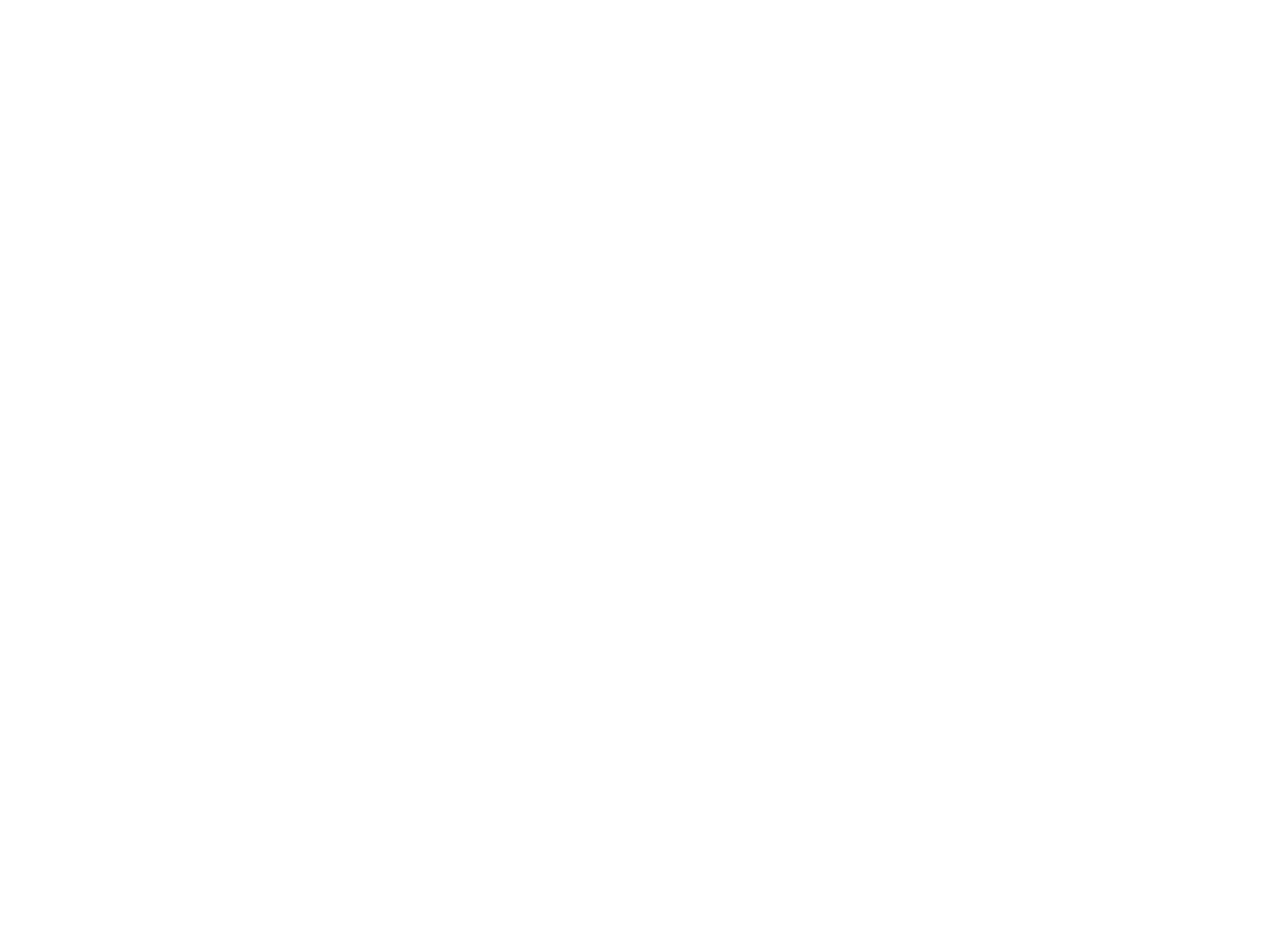
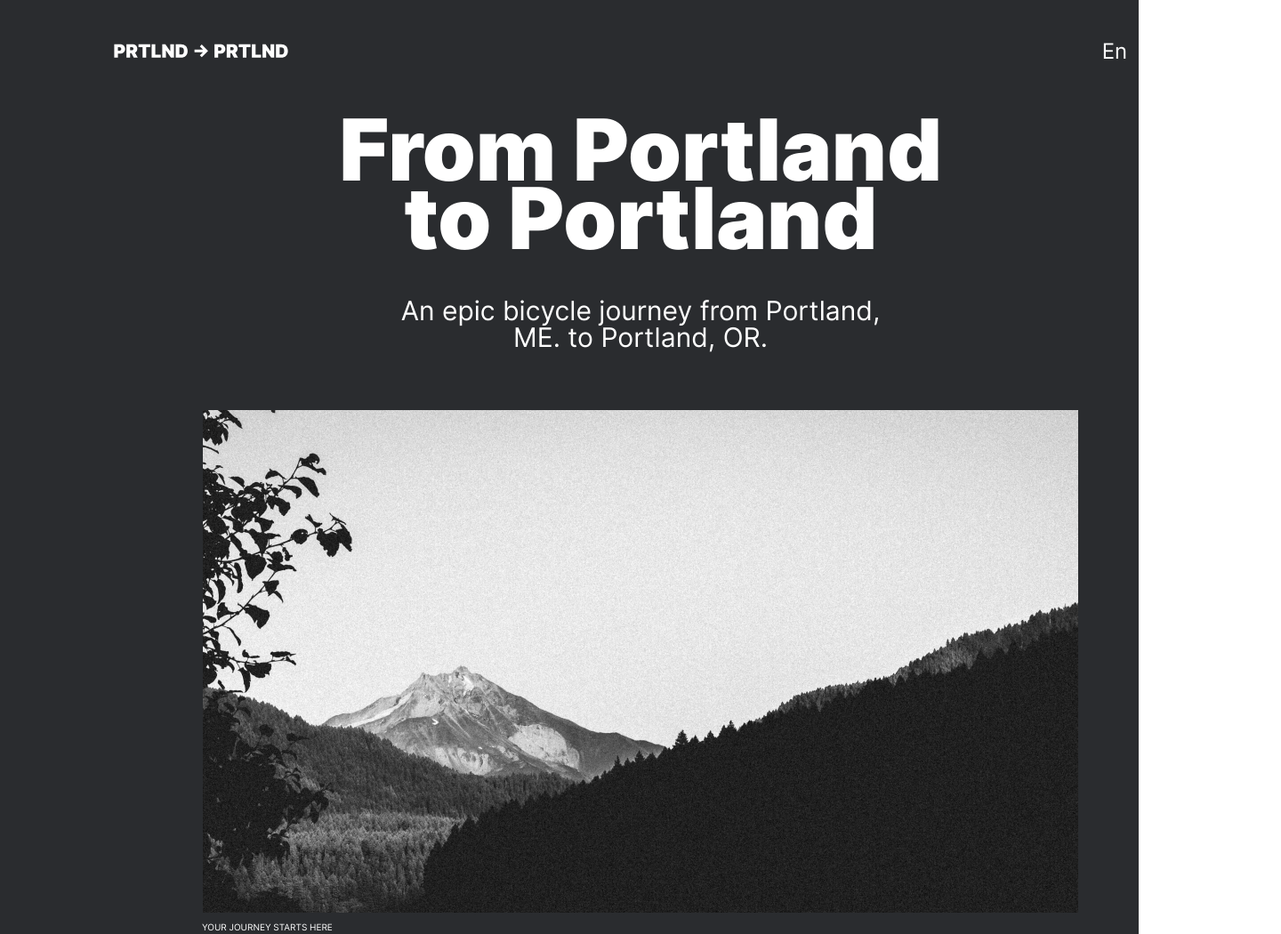
Before and after one commit to jimiryquai/web_project_3, a plain HTML site: page index.html in a window 1280 px wide. Shown: the top 1050 px of the page at 89% size, 1440 px wide, since content can reach past the window. Before the commit the page ends 800 px from the top, so only its background shows below. Drawn offline with Linux system fonts and the light colour scheme.

Commit message:
Added header section

```diff
--- /dev/null
+++ b/blocks/header/__container-link/header__container-link.css
@@ -0,0 +1,11 @@
+.header__container-link {
+    text-decoration: none;
+    color: #fff;
+    font-style: normal;
+    font-size: 1.5rem;
+    line-height: .8;
+}
+
+.header__container-link:focus {
+    text-decoration-line: underline;
+}
--- /dev/null
+++ b/blocks/header/__container-list-item/header__container-list-item.css
@@ -0,0 +1,7 @@
+.header__container-list-item {
+    margin-right: 18px;
+}
+
+.header__container-list-item:last-of-type {
+    margin-right: 0;
+}
--- /dev/null
+++ b/blocks/header/__container-list/header__container__list.css
@@ -0,0 +1,6 @@
+.header__container-list {
+    list-style: none;
+    padding-left: 0;
+    display: flex;
+    margin: 48px 0 0;
+}
--- /dev/null
+++ b/blocks/header/__container/header__container.css
@@ -0,0 +1,5 @@
+.header__container {
+    display: flex;
+    justify-content: space-between;
+    margin: 0 128px;
+}
--- /dev/null
+++ b/blocks/header/__image-caption/header__image-caption.css
@@ -0,0 +1,10 @@
+.header__image-caption {
+    display: flex;
+    width: 636px;
+    margin: 0 577px 0 227px;
+    text-transform: uppercase;
+    font-weight: 400;
+    font-style: normal;
+    font-size: 0.625rem;
+    line-height: 1;
+}
--- /dev/null
+++ b/blocks/header/__image-container/header__image-container.css
@@ -0,0 +1,7 @@
+.header__image-container {
+    display: flex;
+    justify-content: center;
+    align-items: center;
+    flex-direction: column;
+    margin: 0;
+}
--- /dev/null
+++ b/blocks/header/__image/header__image.css
@@ -0,0 +1,7 @@
+.header__image {
+    width: 984px;
+    height: 565px;
+    max-width: 100%;
+    display: block;
+    margin: 67px auto 11px;
+}
--- /dev/null
+++ b/blocks/header/__subtitle/header__subtitle.css
@@ -0,0 +1,9 @@
+.header__subtitle {
+    margin: 0 auto;
+    font-style: regular;
+    font-size: 1.875rem;
+    line-height: 1;
+    font-weight: 400;
+    text-align: center;
+    width: 583px;
+}
--- /dev/null
+++ b/blocks/header/__title/header__title.css
@@ -0,0 +1,9 @@
+.header__title {
+    margin: 50px auto;
+    font-style:  normal;
+    font-weight: 900;
+    font-size: 6rem;
+    line-height: .8;
+    width: 782px;
+    text-align: center;
+}
--- /dev/null
+++ b/blocks/header/header.css
@@ -0,0 +1,15 @@
+@import url(./__container/header__container.css);
+@import url(./__container-list/header__container__list.css);
+@import url(./__container-list-item/header__container-list-item.css);
+@import url(./__container-link/header__container-link.css);
+@import url(./__title/header__title.css);
+@import url(./__subtitle/header__subtitle.css);
+@import url(./__image-container/header__image-container.css);
+@import url(./__image/header__image.css);
+@import url(./__image-caption/header__image-caption.css);
+
+.header {
+    display: flex;
+    flex-direction: column;
+    padding-bottom: 80px;
+}
--- /dev/null
+++ b/blocks/logo/logo.css
@@ -0,0 +1,3 @@
+.logo {
+    margin-top: 34px;
+}
--- /dev/null
+++ b/blocks/page/page.css
@@ -0,0 +1,9 @@
+.page {
+    max-width: 1600px;
+    margin: 0 auto;
+    /* this ensures that all content is centered on screens wider than 1600px */
+    font-family: 'Inter', Arial, sans-serif;
+    background-color: #2A2C2F;
+    color: #fff;
+    display: grid;
+}
--- a/index.html
+++ b/index.html
@@ -4,8 +4,39 @@
     <meta charset="UTF-8">
     <meta name="viewport" content="width=device-width, initial-scale=1.0">
     <title>From Portland To Portland</title>
+    <link rel="stylesheet" href="./pages/index.css">
 </head>
 <body>
-
+    <div class="page">
+        <header class="header">
+            <div class="header__container">
+                <svg class="logo" width="196" height="46" viewBox="0 0 225 18" fill="none" xmlns="http://www.w3.org/2000/svg">
+                    <path d="M0.480469 18.0004H5.2191V12.8186H7.8441C11.8242 12.8186 14.4918 10.4749 14.4918 6.71635C14.4918 3.00044 11.8924 0.545898 8.01456 0.545898H0.480469V18.0004ZM5.2191 9.13681V4.32999H6.88956C8.55149 4.32999 9.54865 5.21635 9.54865 6.71635C9.54865 8.20783 8.55149 9.13681 6.88956 9.13681H5.2191Z" fill="white"/>
+                    <path d="M16.2305 18.0004H20.9691V12.2391H22.6055L25.6737 18.0004H30.8214L27.2759 11.4891C29.1339 10.5942 30.2418 8.89817 30.2418 6.47772C30.2418 2.76181 27.6424 0.545898 23.7646 0.545898H16.2305V18.0004ZM20.9691 8.55726V4.32999H22.6396C24.3015 4.32999 25.2987 4.97772 25.2987 6.47772C25.2987 7.96919 24.3015 8.55726 22.6396 8.55726H20.9691Z" fill="white"/>
+                    <path d="M31.7844 4.36408H37.0344V18.0004H41.7049V4.36408H46.9549V0.545898H31.7844V4.36408Z" fill="white"/>
+                    <path d="M48.7383 18.0004H60.5337V14.1823H53.4769V0.545898H48.7383V18.0004Z" fill="white"/>
+                    <path d="M77.5515 0.545898H72.8129V9.68226H72.6765L66.4719 0.545898H62.4492V18.0004H67.1879V8.82999H67.2901L73.5969 18.0004H77.5515V0.545898Z" fill="white"/>
+                    <path d="M86.5089 18.0004C91.8271 18.0004 95.2021 14.7277 95.2021 9.27317C95.2021 3.81863 91.8271 0.545898 86.4407 0.545898H79.793V18.0004H86.5089ZM84.5316 13.9777V4.56863H86.2021C88.9293 4.56863 90.4293 5.62544 90.4293 9.27317C90.4293 12.9209 88.9293 13.9777 86.3384 13.9777H84.5316Z" fill="white"/>
+                    <path d="M113.409 17.455L121.591 9.27317L113.409 1.09135L110.988 3.49476L114.994 7.50044H104.051V11.0459H114.994L110.988 15.0345L113.409 17.455Z" fill="white"/>
+                    <path d="M129.855 18.0004H134.594V12.8186H137.219C141.199 12.8186 143.867 10.4749 143.867 6.71635C143.867 3.00044 141.267 0.545898 137.39 0.545898H129.855V18.0004ZM134.594 9.13681V4.32999H136.265C137.926 4.32999 138.924 5.21635 138.924 6.71635C138.924 8.20783 137.926 9.13681 136.265 9.13681H134.594Z" fill="white"/>
+                    <path d="M145.605 18.0004H150.344V12.2391H151.98L155.049 18.0004H160.196L156.651 11.4891C158.509 10.5942 159.617 8.89817 159.617 6.47772C159.617 2.76181 157.017 0.545898 153.14 0.545898H145.605V18.0004ZM150.344 8.55726V4.32999H152.015C153.676 4.32999 154.674 4.97772 154.674 6.47772C154.674 7.96919 153.676 8.55726 152.015 8.55726H150.344Z" fill="white"/>
+                    <path d="M161.159 4.36408H166.409V18.0004H171.08V4.36408H176.33V0.545898H161.159V4.36408Z" fill="white"/>
+                    <path d="M178.113 18.0004H189.909V14.1823H182.852V0.545898H178.113V18.0004Z" fill="white"/>
+                    <path d="M206.926 0.545898H202.188V9.68226H202.051L195.847 0.545898H191.824V18.0004H196.563V8.82999H196.665L202.972 18.0004H206.926V0.545898Z" fill="white"/>
+                    <path d="M215.884 18.0004C221.202 18.0004 224.577 14.7277 224.577 9.27317C224.577 3.81863 221.202 0.545898 215.816 0.545898H209.168V18.0004H215.884ZM213.907 13.9777V4.56863H215.577C218.304 4.56863 219.804 5.62544 219.804 9.27317C219.804 12.9209 218.304 13.9777 215.713 13.9777H213.907Z" fill="white"/>
+                    </svg>
+                <ul class="header__container-list">
+                    <li class="header__container-list-item"><a class="header__container-link" href="#">En</a></li>
+                    <li class="header__container-list-item"><a class="header__container-link" href="#">Es</a></li>
+                </ul>
+            </div>
+            <h1 class="header__title">From Portland to Portland</h1>
+            <p class="header__subtitle">An epic bicycle journey from Portland, ME. to Portland, OR.</p>
+            <figure class="header__image-container">
+                <img src="./images/mountains.jpg" alt="mountain landscape" class="header__image">
+                <figcaption class="header__image-caption">Your journey starts here</figcaption>
+            </figure>
+        </header>
+    </div>
 </body>
 </html>
--- a/pages/index.css
+++ b/pages/index.css
@@ -0,0 +1,22 @@
+@import url(../vendor/normalize.css);
+@import url(../blocks/page/page.css);
+@import url(../blocks/header/header.css);
+@import url(../blocks/logo/logo.css);
+
+@font-face {
+    font-family: 'Inter';
+    font-style:  normal;
+    font-weight: 400;
+    font-display: swap;
+    src: url(../fonts/Inter-Regular.woff2) format("woff2"),
+         url(../fonts/Inter-Regular.woff) format("woff");
+  }
+
+  @font-face {
+    font-family: 'Inter';
+    font-style:  normal;
+    font-weight: 900;
+    font-display: swap;
+    src: url(../fonts/Inter-Black.woff2) format("woff2"),
+         url(../fonts/Inter-Black.woff) format("woff");
+  }
```
Also changed, not shown: fonts/Inter-Black.woff (added), fonts/Inter-Black.woff2 (added), fonts/Inter-Regular.woff (added), fonts/Inter-Regular.woff2 (added), fonts/Inter.var.woff2 (deleted).
